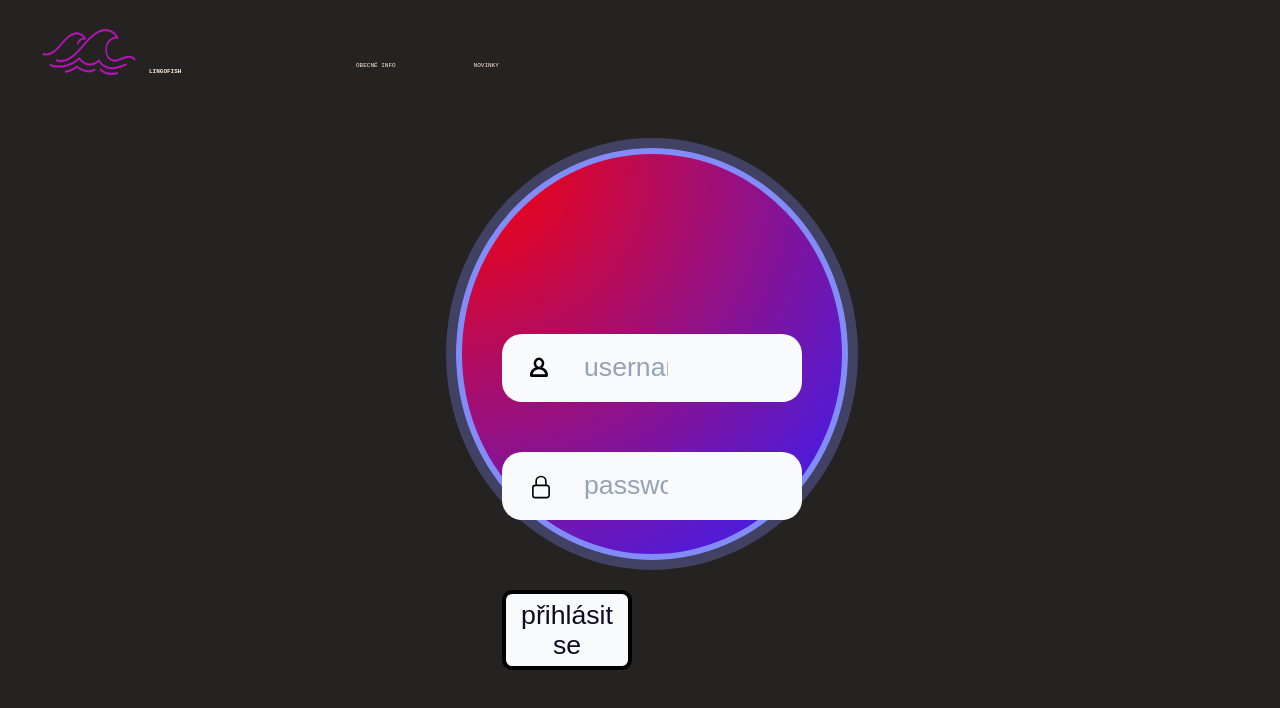
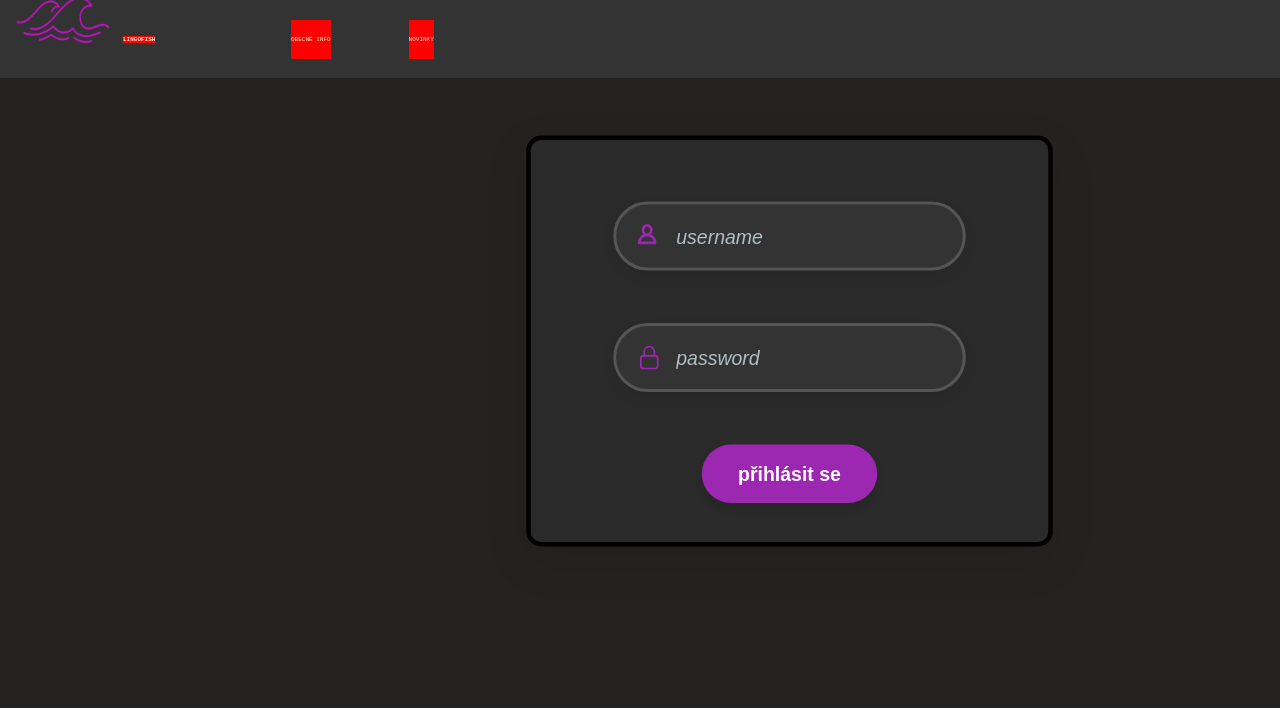
Before and after one commit to OrMichal/LingoFish, a website: page public/index.html in a window 1280 px wide. Drawn offline with Linux system fonts and the light colour scheme.

Commit message:
natačata práce na přihlašování

```diff
--- a/package.json
+++ b/package.json
@@ -17,7 +17,8 @@
     "cors": "^2.8.5",
     "express": "^4.19.2",
     "jquery": "^3.7.1",
-    "mongoose": "^8.4.0",
+    "mongodb": "^6.11.0",
+    "mongoose": "^8.8.4",
     "node": "^20.13.1",
     "nodemon": "^3.1.1",
     "npx": "^3.0.0",
--- a/public/index.html
+++ b/public/index.html
@@ -3,16 +3,13 @@
 
     <head >
         <link rel = "stylesheet" href = "stylesheets/main.css">
-        <script src="./prihlaseni.js"></script>
+
         <title> LingoFish</title>
         <meta name="viewport" content="width = device-width, initial-scale = 1.0">
     </head>
 
     <body class="noWaveBack">
-
         <header>
-
-
             <nav class="navBar">
 
                 <ul class="navBar-nav">
@@ -41,7 +38,7 @@
 
         <main>
 
-            <form class="logon">
+            <div class="logon">
                 <div class="group">
                     <svg stroke="currentColor" stroke-width="1.5" viewBox="0 0 24 24" xmlns="http://www.w3.org/2000/svg" class="icon">
                         <path d="M12.075,10.812c1.358-0.853,2.242-2.507,2.242-4.037c0-2.181-1.795-4.618-4.198-4.618S5.921,4.594,5.921,6.775c0,1.53,0.884,3.185,2.242,4.037c-3.222,0.865-5.6,3.807-5.6,7.298c0,0.23,0.189,0.42,0.42,0.42h14.273c0.23,0,0.42-0.189,0.42-0.42C17.676,14.619,15.297,11.677,12.075,10.812 M6.761,6.775c0-2.162,1.773-3.778,3.358-3.778s3.359,1.616,3.359,3.778c0,2.162-1.774,3.778-3.359,3.778S6.761,8.937,6.761,6.775 M3.415,17.69c0.218-3.51,3.142-6.297,6.704-6.297c3.562,0,6.486,2.787,6.705,6.297H3.415z"></path>
@@ -56,10 +53,12 @@
                     <input class="inputpsw" type="password" placeholder="password" id="password">
                 </div>
 
-                <button type="submit" id="logInButton" onclick="">přihlásit se</button>
-            </form>
+                <button type="submit" id="logInButton">přihlásit se</button>
+            </div>
 
         </main>
+
+        <script src="./prihlaseni.js"></script>
 
     </body>
 
--- a/public/prihlaseni.js
+++ b/public/prihlaseni.js
@@ -1,25 +1,34 @@
-var inputName = document.getElementById('username');
-var inputPswrd = document.getElementById('password');
+const inputName = document.getElementById('username');
+const inputPswrd = document.getElementById('password');
+const LgnButton = document.getElementById("logInButton");
 
-var LgnButton = document.getElementById('logInButton');
+LgnButton.addEventListener('click', async (event) => {
+    event.preventDefault();
 
-const ResAPI = async (e) => {
-    e.preventDefault();
+    const username = inputName.value;
+    const password = inputPswrd.value;
 
     try {
-        const res = await fetch('http://localhost:8080/users', {
-            method: 'GET'
+        const resp = await fetch("http://localhost:3123/login", {
+            method: "POST",
+            headers: {
+                "Content-Type": "application/json",
+            },
+            body: JSON.stringify({ username, password }),
         });
 
-        if (!res.ok) {
-            throw new Error('Chyba při načítání dat z API.');
+        const data = await resp.json();
+        if (resp.ok) {
+            alert("Login successful");
+            console.log("Token: ", data.token);
+
+            localStorage.setItem("authToken", data.token);
+        } else {
+            alert(data.message || "Login failed");
         }
 
-        const data = await res.json();
-        inputPswrd.value = data.name1;
     } catch (error) {
-        console.error('Chyba:', error.message);
+        console.error("Error:", error);
+        alert("An error occurred during login");
     }
-};
-
-LgnButton.addEventListener('click', ResAPI);
+});
--- a/public/stylesheets/importedStyles/BaseNavBarStyle.css
+++ b/public/stylesheets/importedStyles/BaseNavBarStyle.css
@@ -1,71 +1,72 @@
-
-
-.navBar{
+.navBar {
     font-size: 3%;
     position: fixed;
-    display: inline;
+    top: 0;
+    left: 0;
+    right: 0;
     height: 6rem;
-    width: 100%;
+    background-color: #333; /* pozadí navbaru, aby text byl viditelný */
+    padding: 0 1rem; /* padding kolem navbaru pro lepší vzhled */
+    display: flex;
+    justify-content: space-between;
+    align-items: center;
 }
 
-.navBar-nav{
+.navBar-nav {
     list-style: none;
     padding: 0;
     margin: 0;
     display: flex;
     flex-direction: row;
     align-items: center;
+    height: 100%;
+    justify-content: space-between; /* přidá prostor mezi položkami */
 }
 
-.navBar-nav:hover{
+.navBar-nav:hover {
     cursor: default;
 }
 
-.navBar:hover{
-    cursor:default;
-}
+.nav-item {
+    transition: color 250ms;
+    margin-right: 6rem; /* zkontroluj, jestli není příliš velký */
+    display: block;
 
-.nav-item{
-    transition: color 250ms;
-    margin-top: 3rem;
-    margin-right: 6rem;
-    display: flex;
-    align-items: center;
-    height: auto;
-    width: auto ;
+    background-color: red;
     transition: 0.5s ease;
     cursor: pointer;
     text-transform: uppercase;
+    color: #fff; /* zajistí, že text bude bílý a dobře viditelný */
 }
 
-.nav-item:hover{
-
+.nav-item:hover {
     transition-delay: 0.5s;
+    color: #f0f0f0; /* změna barvy textu při hoveru */
 }
 
-.nav-itemH1{
-    margin-top: 4rem;
-    margin-left: 6rem;
-    margin-right: 6rem;
+.nav-itemH1 {
+    margin-left: 3rem; /* přidáno margin pro lepší umístění */
+    margin-right: 3rem;
     display: block;
-    align-items: center;
     height: auto;
     width: 200px;
+    display: flex;
 }
 
-.nav-link{
+.nav-link {
     display: flex;
     align-items: center;
     height: 3rem;
 }
 
-.nav-text{
+.nav-text {
     text-align: center;
+    color: #fff; /* zajistí, že text bude bílý a dobře viditelný */
 }
 
 #item {
     font-size: 2%;
-    background: transparent;
+    background: red;
     border: none;
     padding: 1em 1.5em;
     color: #ffedd3;
@@ -73,7 +74,6 @@
     position: relative;
     transition: 0.5s ease;
     cursor: pointer;
-
 }
 
 #item::before {
@@ -83,7 +83,7 @@
     bottom: 0;
     height: 2px;
     width: 0;
-    background-image: radial-gradient(circle at top left, #f00,#3020ff);
+    background-image: radial-gradient(circle at top left, #f00, #3020ff);
     transition: 0.5s ease;
 }
 
--- a/public/stylesheets/importedStyles/logonStyle.css
+++ b/public/stylesheets/importedStyles/logonStyle.css
@@ -1,81 +1,106 @@
-.logon{
+/* Styling pro přihlašovací formulář */
+.logon {
     display: flex;
     flex-direction: column;
-    padding: 20px;
-    padding-top: 80px;
-    scale: 2;
+    padding: 2rem;
     border-style: solid;
-    border-radius: 50%;
     align-items: center;
-    background-image: radial-gradient(circle at top left, #f00,#3020ff);
-
-
-    font-size: 30px;
-    margin-top: 20%;
-    margin-left: 40%;
-    height: 100px;
-    width: 150px;
-
-    border-color: rgba(129, 140, 248);
-    box-shadow: 0 0 0 5px rgb(129 140 248 / 30%);
+    font-size: 1rem;
+    margin-top: 10%;
+    margin-left: 30%;
+    height: auto;
+    width: 100%;
+    background-color: #2a2a2a; /* Tmavší pozadí pro logon */
+    border-radius: 10px;
+    box-shadow: 0 10px 30px rgba(0, 0, 0, 0.1);
+    transition: all 0.3s ease-in-out;
+    scale: 1.5;
 }
 
-
-#logInButton{
-    padding: 3px;
-    margin-left: auto;
-    border-style: solid;
-    border-radius: 5px;
-    margin-right: 85px;
-    margin-top: 20px;
-    background-color: #f8fafc;
-    color: #0d0c22;
+/* Hover efekt pro logon */
+.logon:hover {
+    transform: scale(1.05);
 }
 
-#logInButton:hover{
-    opacity: 90%;
+/* Tlačítko přihlášení */
+#logInButton {
+    padding: 12px 24px;
+    margin-top: 15px;
+    background-color: #9c27b0; /* Fialová barva */
+    color: white;
+    border: none;
+    border-radius: 30px;
+    font-weight: bold;
+    font-size: 1rem;
     cursor: pointer;
+    transition: all 0.3s ease-in-out;
+    box-shadow: 0 4px 6px rgba(0, 0, 0, 0.1);
 }
 
+/* Efekt při najetí na tlačítko */
+#logInButton:hover {
+    background-color: #7b1fa2; /* Tmavší fialová */
+    transform: translateY(-2px);
+    box-shadow: 0 6px 12px rgba(0, 0, 0, 0.15);
+}
+
+/* Skupina pro inputy */
 .group {
-    margin-top: 10px;
-    margin-bottom: 15px;
+    margin-top: 15px;
+    margin-bottom: 20px;
     display: flex;
     line-height: 30px;
     align-items: center;
     position: relative;
-    max-width: 200px;
+    max-width: 250px;
 }
 
+/* Styl pro textová pole */
 .inputpsw {
     width: 100%;
-    height: 30px;
-    line-height: 30px;
-    padding: 0 5rem;
-    padding-left: 3rem;
-    border: 2px solid transparent;
-    border-radius: 10px;
+    height: 40px;
+    padding-left: 40px;
+    padding-right: 15px;
+    border: 2px solid #555; /* Šedé okraje */
+    border-radius: 30px;
     outline: none;
-    background-color: #f8fafc;
-    color: #0d0c22;
-    transition: .5s ease;
+    background-color: #333; /* Tmavě šedé pozadí pro input */
+    color: #f1f1f1; /* Světlejší text */
+    font-size: 1rem;
+    transition: all 0.3s ease;
+    box-shadow: 0 4px 10px rgba(0, 0, 0, 0.05);
 }
 
-.inputpsw::placeholder {
-    color: #94a3b8;
+/* Efekt pro input při zaměření */
+.inputpsw:focus {
+    border-color: #9c27b0; /* Fialová barva při zaměření */
+    background-color: #444; /* Mírně světlejší šedé pozadí */
+    box-shadow: 0 0 8px rgba(156, 39, 176, 0.3); /* Fialový stín */
 }
 
-.inputpsw:focus, input:hover {
-    outline: none;
-    border-color: rgba(129, 140, 248);
-    background-color: #fff;
-    box-shadow: 0 0 0 5px rgb(129 140 248 / 30%);
+/* Placeholder text */
+.inputpsw::placeholder {
+    color: #b0bec5; /* Světle šedý placeholder */
+    font-style: italic;
 }
 
+/* Ikona uvnitř inputu */
 .icon {
     position: absolute;
-    left: 1rem;
+    left: 15px;
     fill: none;
-    width: 1rem;
-    height: 1rem;
+    width: 18px;
+    height: 18px;
+    color: #9c27b0; /* Fialová ikona */
 }
+
+/* Přidání barevného pozadí pro body */
+body {
+    background-color: #4a148c; /* Temná fialová barva pro pozadí */
+    font-family: 'Arial', sans-serif;
+    display: flex;
+    justify-content: center;
+    align-items: center;
+    height: 100vh;
+    margin: 0;
+}
--- a/public/stylesheets/main.css
+++ b/public/stylesheets/main.css
@@ -1,9 +1,7 @@
 @import url(../stylesheets/importedStyles/logonStyle.css);
-@import url(../stylesheets/importedStyles/footerNav.css);
 @import url(../stylesheets/importedStyles/BaseNavBarStyle.css);
 @import url(../stylesheets/importedStyles/textBoxStyle.css);
 @import url(../stylesheets/importedStyles/sideNavBarStyle.css);
-@import url(../stylesheets/importedStyles/TranslatorNavBarStyle.css);
 
 html{
     font-family: monospace;
@@ -18,13 +16,17 @@ html{
 }
 
 body{
-    margin: 0px;
-    margin-top: 0px;
-    padding: 0px;
     font-family: monospace;
     background-blend-mode:overlay;
     background-size:cover;
     background-attachment:fixed;
+
+    display: flex;
+    justify-content: center;
+    align-items: center;
+
+    margin: 0;
+    padding: 0;
 
 }
 
```
Also changed, not shown: models/User.js (added, +21 -0 lines), public/skript1.js (+1 -52 lines), server.js (+53 -75 lines), 1 other file.
